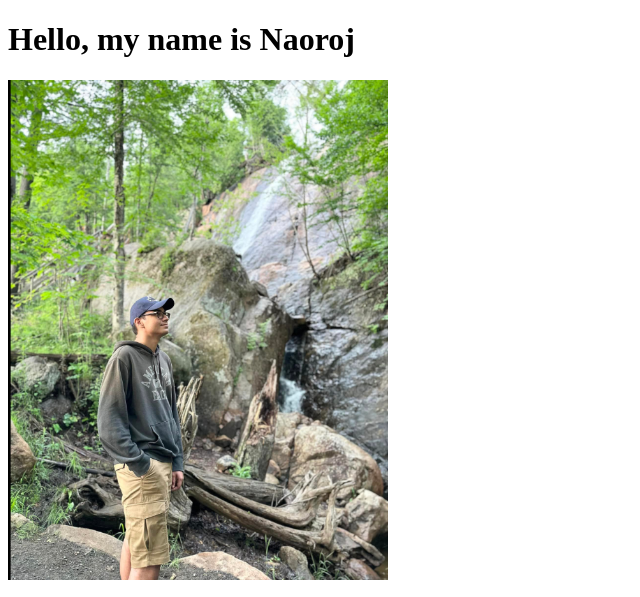
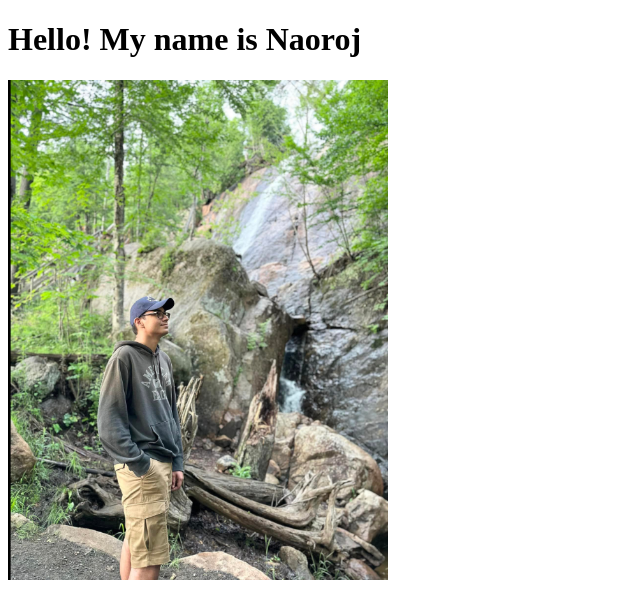
Before and after one commit to pirate2580/pirate2580.github.io, a plain HTML site: page index.html in a window 1280 px wide. Shown: the top 597 px of the page, without its empty margins (0-640 px from the left). Drawn offline with Linux system fonts and the light colour scheme.

Commit message:
add styles folder

```diff
--- a/index.html
+++ b/index.html
@@ -8,7 +8,7 @@
   </head>
 
   <body>
-    <h1>Hello, my name is Naoroj</h1>
+    <h1>Hello! My name is Naoroj</h1>
 
     <img src = "images/me.png" alt = "my picture" height = "500" width = "380">
 
```
Also changed, not shown: style_sheets/index_styles.css (added).
